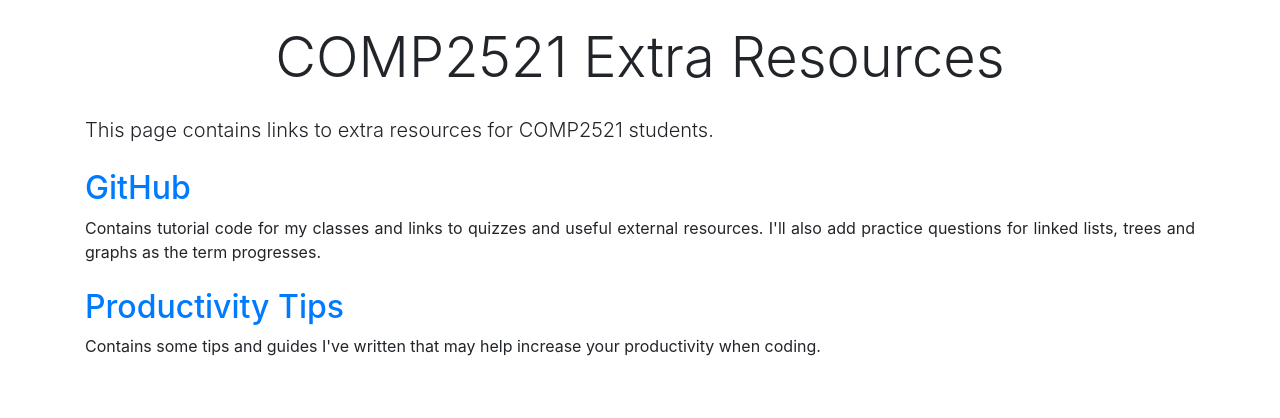
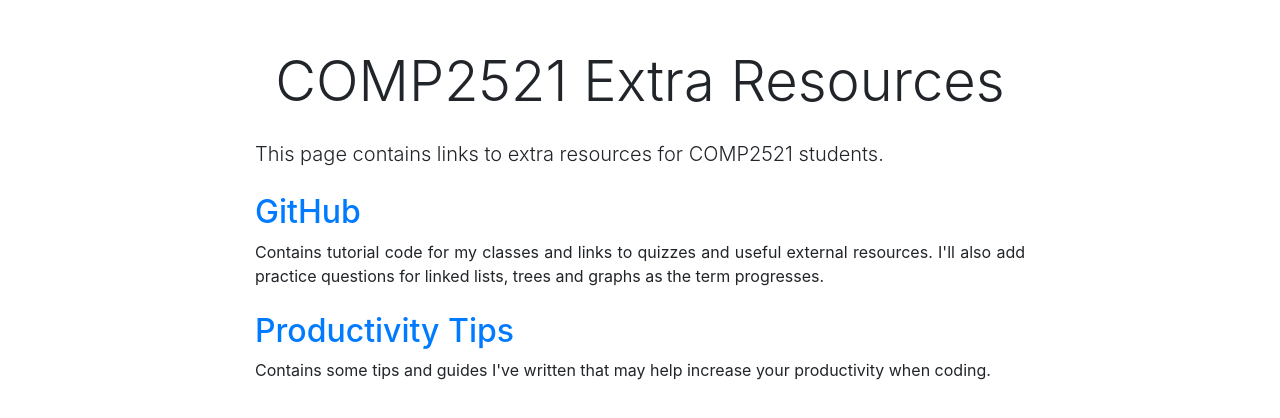
Before and after one commit to kluxa/cs2521-19t3, a plain HTML site: page index.html in a window 1280 px wide. Drawn offline with nearby package versions, Linux system fonts and the light colour scheme.

Commit message:
fixed width of homepage

```diff
--- a/index.html
+++ b/index.html
@@ -11,7 +11,7 @@
   </head>
 
   <body>
-    <div class="container">
+    <div class="container mt-5 text-justify" style="max-width: 800px;">
       <h1 class="display-4 mt-4 text-center">COMP2521 Extra Resources</h1>
 
       <p class="lead mt-4">This page contains links to extra resources for COMP2521 students.</p>
@@ -19,13 +19,13 @@
       <div class="mt-4">
         <h2><a class="text-decoration-none" href="https://github.com/kluxa/cs2521-19t3" target="_blank">GitHub</a></h2>
 
-        <p class="text-justify">Contains tutorial code for my classes and links to quizzes and useful external resources. I'll also add practice questions for linked lists, trees and graphs as the term progresses.</p>
+        <p>Contains tutorial code for my classes and links to quizzes and useful external resources. I'll also add practice questions for linked lists, trees and graphs as the term progresses.</p>
       </div>
 
       <div class="mt-4">
         <h2><a class="text-decoration-none" href="productivity/productivity.html">Productivity Tips</a></h2>
 
-        <p class="text-justify">Contains some tips and guides I've written that may help increase your productivity when coding.</p>
+        <p>Contains some tips and guides I've written that may help increase your productivity when coding.</p>
       </div>
 
       <!-- <h2 class="mt-4"><a class="text-decoration-none" href="#">Getting Debugging Help Via Email</a></h2>
```
